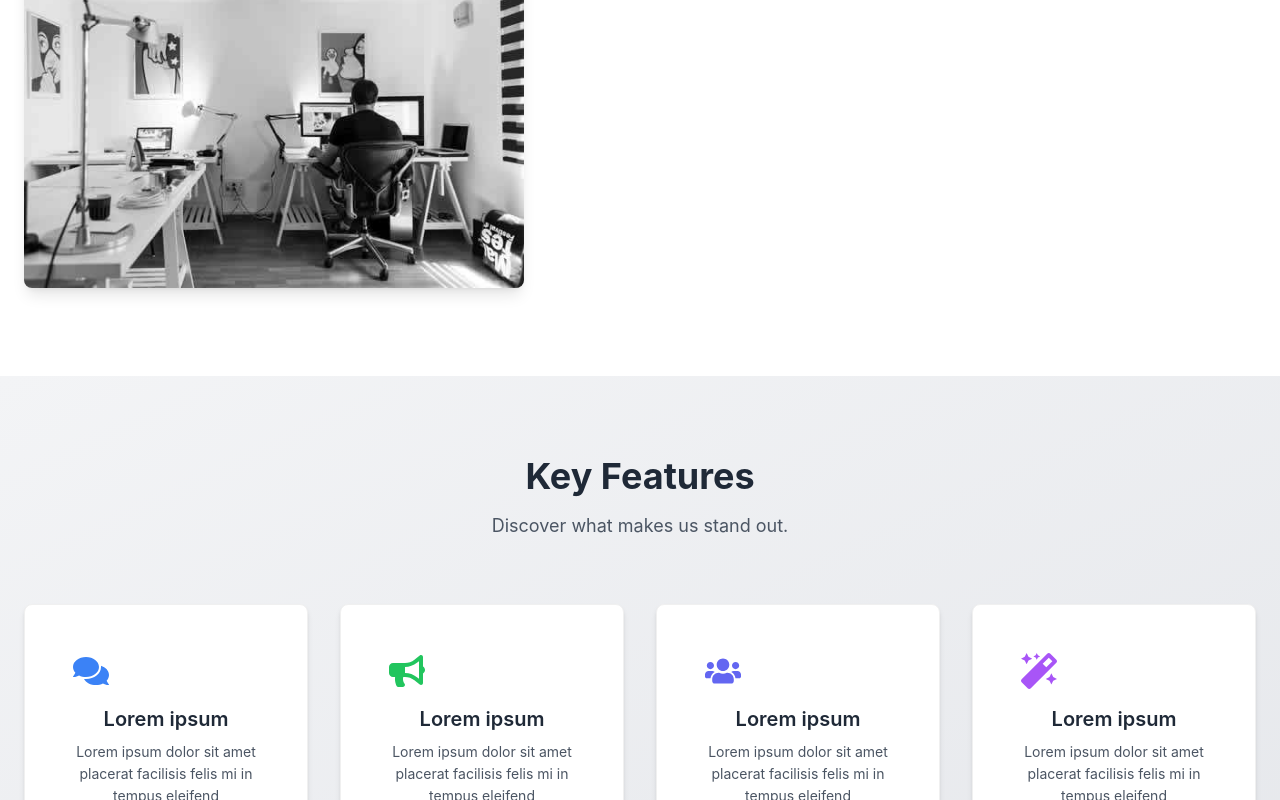
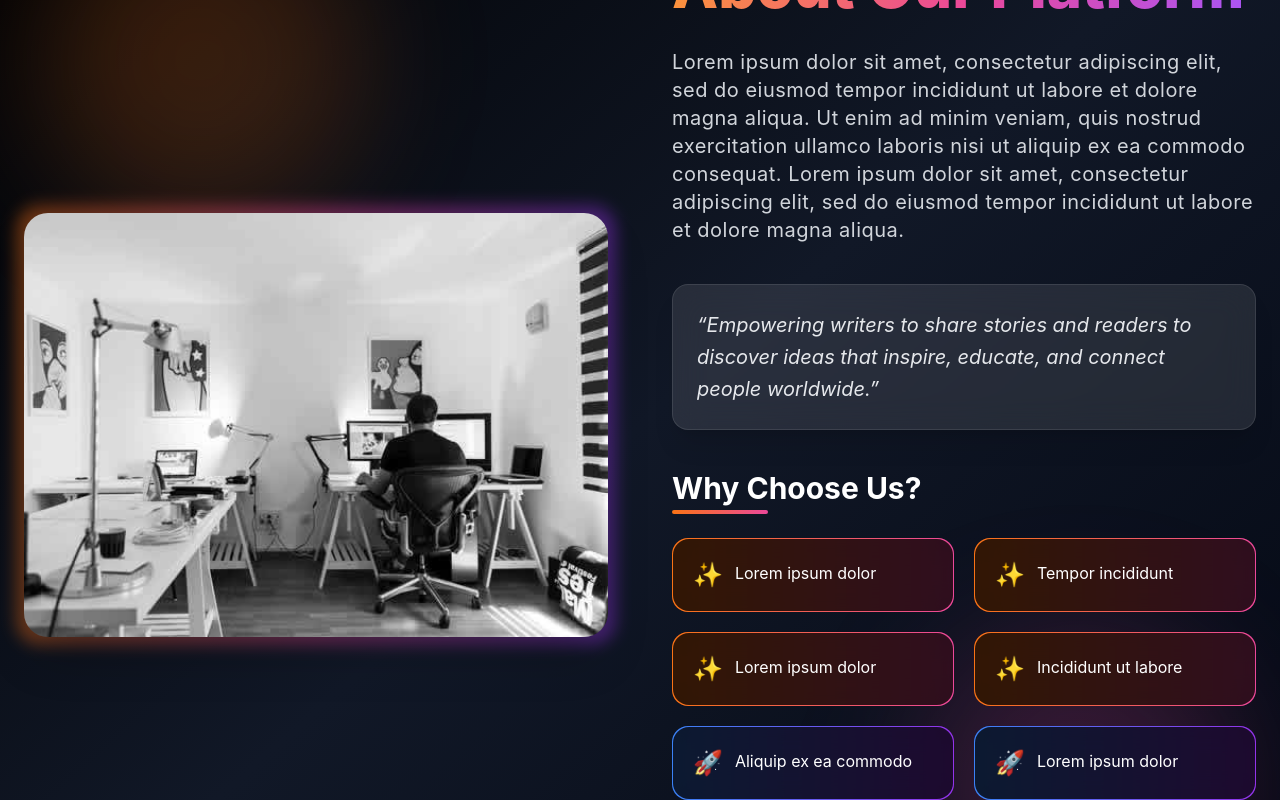
Before and after one commit to krishh743/Krishna_blogs_App, a Next.js app: page / in a window 1280 px wide. Shown: the part 940-1740 px from the top of the page. Built offline with nearby package versions, Linux system fonts and the light colour scheme; what smooth-scroll would draw is missing.

Commit message:
about added in the module

```diff
--- a/app/components/header/About.tsx
+++ b/app/components/header/About.tsx
@@ -1,25 +1,94 @@
 import Image from "next/image";
 import AboutUs from "../../assets/about.jpg";
 
-export const About = (props: { data: { paragraph?: string; Why?: string[]; Why2?: string[] } }) => {
+export const About = (props: {
+  data: { paragraph?: string; Why?: string[]; Why2?: string[] };
+}) => {
   return (
-    <div id="about" className="py-16 bg-white px-6">
-      <div className="container mx-auto grid grid-cols-1 md:grid-cols-2 gap-10">
-        <Image src={AboutUs} className="rounded-lg shadow-lg" alt="About Us" width={500} height={300} />
-        <div>
-          <h2 className="text-3xl font-bold mb-4">About Us</h2>
-          <p className="mb-6">{props.data?.paragraph ?? "Loading..."}</p>
-          <h3 className="text-2xl font-bold mb-4">Why Choose Us?</h3>
-          <div className="grid grid-cols-1 md:grid-cols-2 gap-4">
-            {props.data?.Why?.map((d, i) => (
-              <li key={i}>{d}</li>
-            )) ?? "Loading"}
-            {props.data?.Why2?.map((d, i) => (
-              <li key={i}>{d}</li>
-            )) ?? "Loading"}
+   <div
+  id="about"
+  className="py-24 px-6 bg-gradient-to-br from-black via-gray-900 to-gray-950 relative overflow-hidden"
+>
+  {/* Background Glow Effects */}
+  <div className="absolute top-10 left-10 w-80 h-80 bg-orange-500/20 blur-3xl rounded-full"></div>
+  <div className="absolute bottom-10 right-10 w-80 h-80 bg-pink-500/20 blur-3xl rounded-full"></div>
+
+  <div className="container mx-auto grid grid-cols-1 lg:grid-cols-2 gap-16 items-center relative z-10">
+
+    {/* Left Image Section */}
+    <div className="relative group">
+      <div className="absolute -inset-2 bg-gradient-to-r from-orange-500 via-pink-500 to-purple-600 rounded-3xl blur opacity-40 group-hover:opacity-70 transition duration-500"></div>
+
+      <Image
+        src={AboutUs}
+        className="relative rounded-3xl shadow-2xl object-cover w-full h-full group-hover:scale-[1.02] transition duration-500"
+        alt="About Us"
+        width={600}
+        height={450}
+      />
+    </div>
+
+    {/* Right Content */}
+    <div>
+
+      {/* Heading */}
+      <h2 className="text-5xl md:text-6xl font-extrabold leading-tight bg-gradient-to-r from-orange-400 via-pink-500 to-purple-500 bg-clip-text text-transparent mb-8">
+        About Our Platform
+      </h2>
+
+      {/* Paragraph */}
+      <p className="text-lg md:text-xl leading-9 text-gray-300 tracking-wide mb-10">
+        {props.data?.paragraph ??
+          "Loading..."}
+      </p>
+
+      {/* Quote Box */}
+      <div className="bg-white/10 backdrop-blur-lg border border-white/10 rounded-2xl p-6 mb-10 shadow-xl">
+        <p className="text-xl italic text-gray-200 leading-8">
+          “Empowering writers to share stories and readers to discover ideas that inspire, educate, and connect people worldwide.”
+        </p>
+      </div>
+
+      {/* Why Choose Us */}
+      <h3 className="text-3xl font-bold text-white mb-8 relative inline-block">
+        Why Choose Us?
+        <span className="absolute left-0 -bottom-2 w-24 h-1 bg-gradient-to-r from-orange-500 to-pink-500 rounded-full"></span>
+      </h3>
+
+      {/* Cards */}
+      <div className="grid grid-cols-1 md:grid-cols-2 gap-5">
+
+        {props.data?.Why?.map((d, i) => (
+          <div
+            key={i}
+            className="group bg-gradient-to-r from-orange-500 to-pink-500 p-[1px] rounded-2xl hover:scale-105 transition duration-300"
+          >
+            <div className="bg-black/80 backdrop-blur-md rounded-2xl p-5 h-full">
+              <p className="text-white leading-7 flex items-start gap-3">
+                <span className="text-2xl">✨</span>
+                {d}
+              </p>
+            </div>
           </div>
-        </div>
+        ))}
+
+        {props.data?.Why2?.map((d, i) => (
+          <div
+            key={i}
+            className="group bg-gradient-to-r from-blue-500 to-purple-600 p-[1px] rounded-2xl hover:scale-105 transition duration-300"
+          >
+            <div className="bg-black/80 backdrop-blur-md rounded-2xl p-5 h-full">
+              <p className="text-white leading-7 flex items-start gap-3">
+                <span className="text-2xl">🚀</span>
+                {d}
+              </p>
+            </div>
+          </div>
+        ))}
+
       </div>
     </div>
+  </div>
+</div>
   );
 };
```
